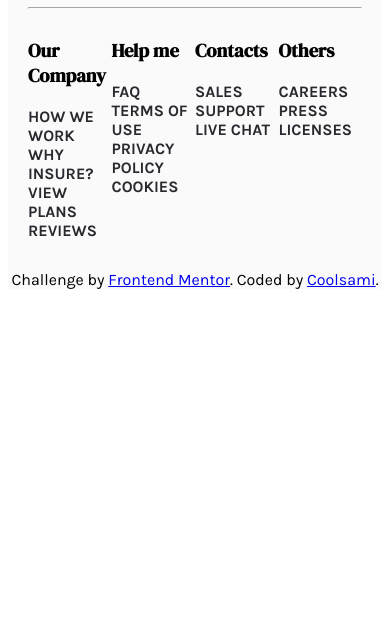
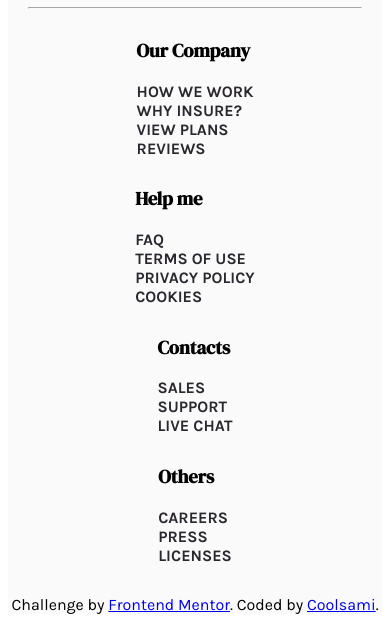
Before and after one commit to Cool-sami12/insure-l-p, a plain HTML site: page index.html in a window 390 px wide. Shown: the part 1747-2369 px from the top of the page. Before the commit the page ends 2044 px from the top, so only its background shows below. Drawn offline with Linux system fonts and the light colour scheme.

Commit message:
media query example

```diff
--- a/style.css
+++ b/style.css
@@ -309,3 +309,13 @@ footer .sub-head ul, footer .last-head ul{
         width:100px;
     }
 }
+
+
+
+/* New stuff */
+@media(max-width: 768px){
+    .footer__links-container {
+        flex-direction: column;
+        align-items: center;
+    }
+}
```
